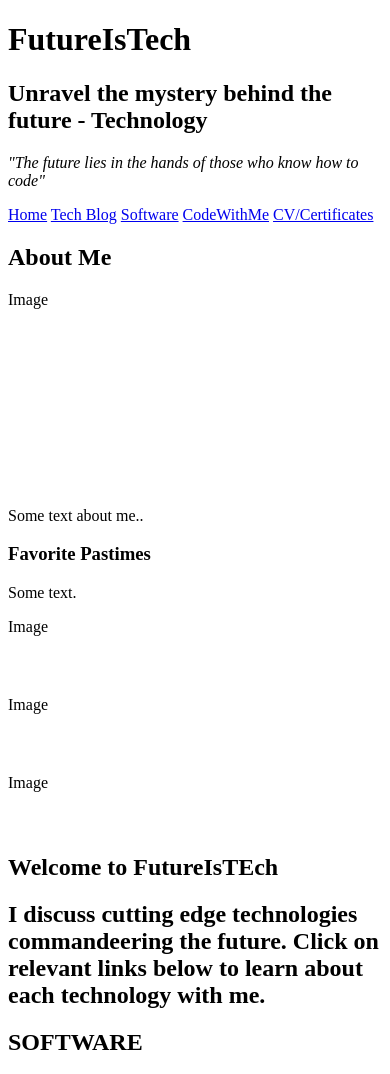
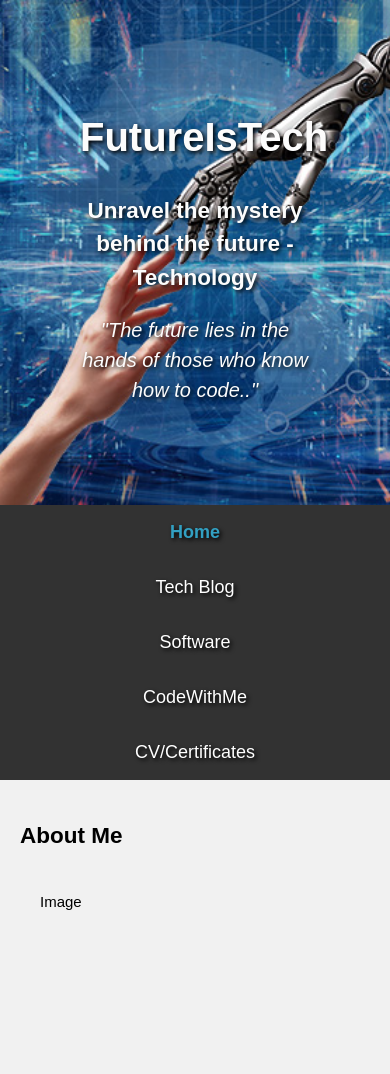
Before and after one commit to Bobsar0/bobsar0.github.io, a plain HTML site: page index.html in a window 390 px wide. Shown: the top 1074 px of the page. Drawn offline with Linux system fonts and the light colour scheme.

Commit message:
Add basic responsive styling with header

```diff
--- /dev/null
+++ b/css/main.css
@@ -0,0 +1,110 @@
+* {
+	box-sizing: border-box;
+}
+
+/* Body style */
+body {
+	font: 15px/1.5 Arial, Helvetica, sans-serif;
+	padding: 0;
+	margin:0;
+	background-color: #f4f4f4;
+}
+
+/* Header/logo Title */
+header {
+	padding: 80px;
+	text-align: center;
+	background: url(../img/ai1.jpg) no-repeat center;
+	background-size: cover;
+	color: #fcfcfc;
+	min-height: 280px;
+	text-shadow: 2px 2px 4px black;
+}
+header h1{
+	font-size: 40px;
+}
+header p{
+	font-size: 20px;
+}
+
+/* Style the top navigation bar */
+nav {
+	overflow: hidden;
+	background-color: #323232;
+}
+
+/* Style the navigation bar links */
+nav a {
+	float: left;
+	display: block;
+	color: white;
+	text-align: center;
+	padding: 14px 20px;
+	font-size: 18px;
+	text-decoration: none;
+	text-shadow: 2px 2px 4px black;
+}
+/* Right-aligned link */
+nav a.right {
+	float: right;
+}
+/* Current link */
+nav .current{
+	color: #32a0c2;
+	font-weight: bold;
+}
+/* Change color on hover */
+nav a:hover{
+	color: #cccccc;
+	font-weight: bold;
+}
+
+/***** Column container ******/
+.row {
+	display: flex;
+	flex-wrap: wrap;
+}
+/* Create two unequal columns that sits next to each other */
+/* Sidebar/left column */
+.side {
+	flex: 30%;
+	background-color: #f1f1f1;
+	padding: 20px;
+}
+
+/* Main column */
+.main {
+	flex: 70%;
+	background-color: white;
+	padding: 20px;
+}
+
+.myimg {
+	width: 100%;
+	padding: 20px;
+}
+footer{
+	padding: 20px;
+	text-align: center;
+	color: white;
+	background-color: #323232;
+	text-shadow: 2px 2px 4px black;
+}
+
+
+/* Responsive layout - when the screen is less than 700px wide, make the two columns stack on top of each other instead of next to each other */
+@media screen and (max-width: 700px) {
+	.row {
+		flex-direction: column;
+	}
+}
+
+/* Responsive layout - when the screen is less than 400px wide, make the navigation links stack on top of each other instead of next to each other */
+@media screen and (max-width: 640px) {
+	nav a.right{
+		float: left;
+	}
+	nav a {
+		width: 100%;
+	}
+}
--- a/index.html
+++ b/index.html
@@ -4,16 +4,17 @@
 	<meta charset="UTF-8">
 	<meta name="viewport" content="width=device-width, initial-scale=1.0">
 	<title>Steve Onyeneke</title>
+	<link rel="stylesheet" href="./css/main.css">
 </head>
 <!-- BODY -->
 <body>
 	<header>
 			<h1>FutureIsTech</h1>
 			<h2>Unravel the mystery behind the future - Technology</h2>
-			<p><i>"The future lies in the hands of those who know how to code"</i></p>
+			<p><i>"The future lies in the hands of those who know how to code.."</i></p>
 	</header>
 	<nav>
-		<a href="#">Home</a>
+		<a href="#" class="current">Home</a>
 		<a href="#">Tech Blog</a>
 		<a href="#">Software</a>
 		<a href="#">CodeWithMe</a>
@@ -33,7 +34,7 @@
 		</section>
 
 		<section class="main">
-			<h1>Welcome to FutureIsTEch</h1>
+			<h1>Welcome to FutureIsTech</h1>
 			<h2>I discuss cutting edge technologies commandeering the future. Click on relevant links below to learn about each technology with me.</h2>
 			<h2>SOFTWARE</h2>
 			<h5>Description</h5>
@@ -49,15 +50,13 @@
 			<h5>Description</h5>
 			<div class="myimg" style="height:200px;">Image</div>
 			<p>Some text..</p>
-			</section>
 			<br>
 			<h2>Internet of Things (IoT)</h2>
 			<h5>Description</h5>
 			<div class="myimg" style="height:200px;">Image</div>
 			<p>Some text..</p>
-			</section>
 			<br>
-			<h2>My apps</h2>
+			<h2>My Apps</h2>
 			<h5>Description</h5>
 			<div class="myimg" style="height:200px;">Image</div>
 			<p>Some text..</p>
```
Also changed, not shown: img/ai1.jpg (added). Lines whose indentation alone changed are shown as unchanged.
